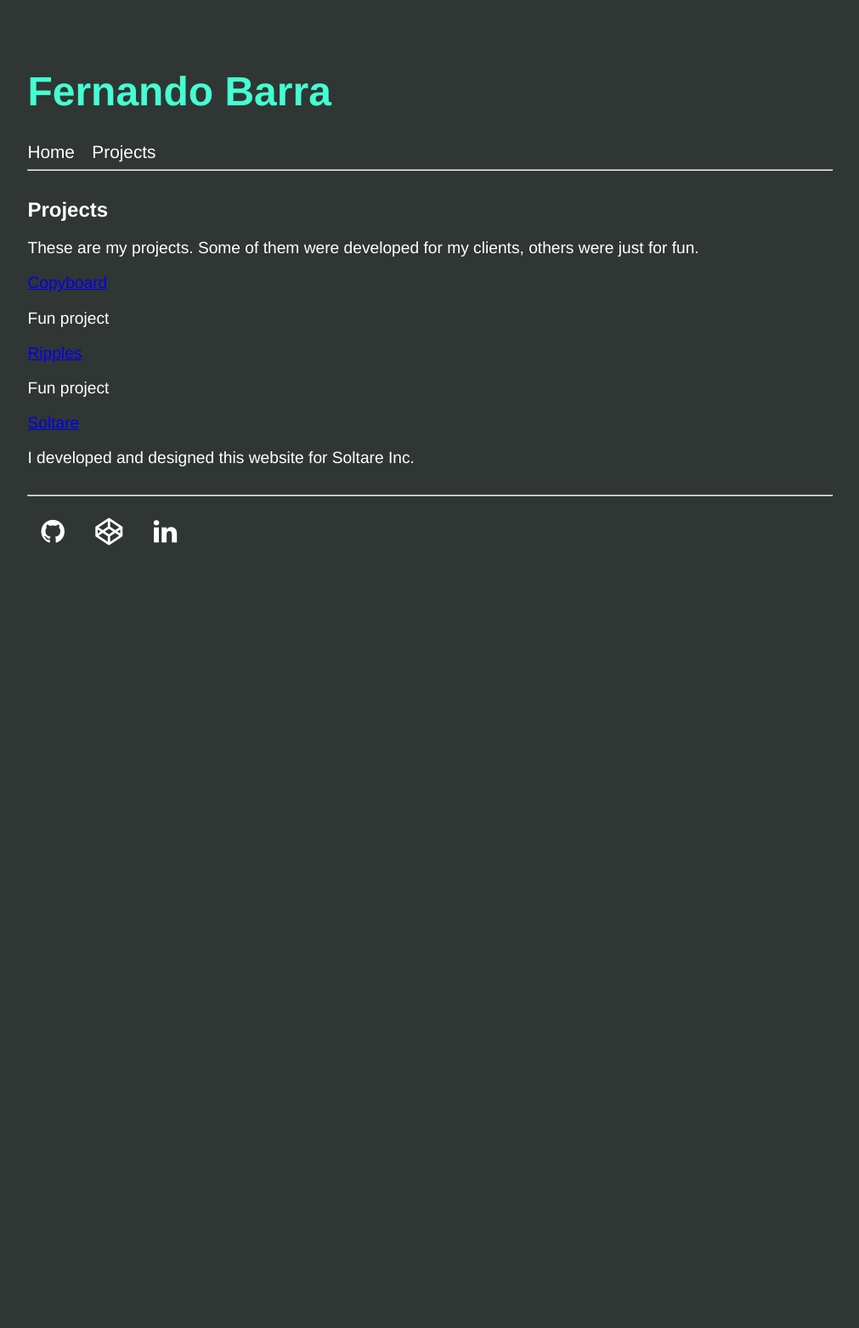
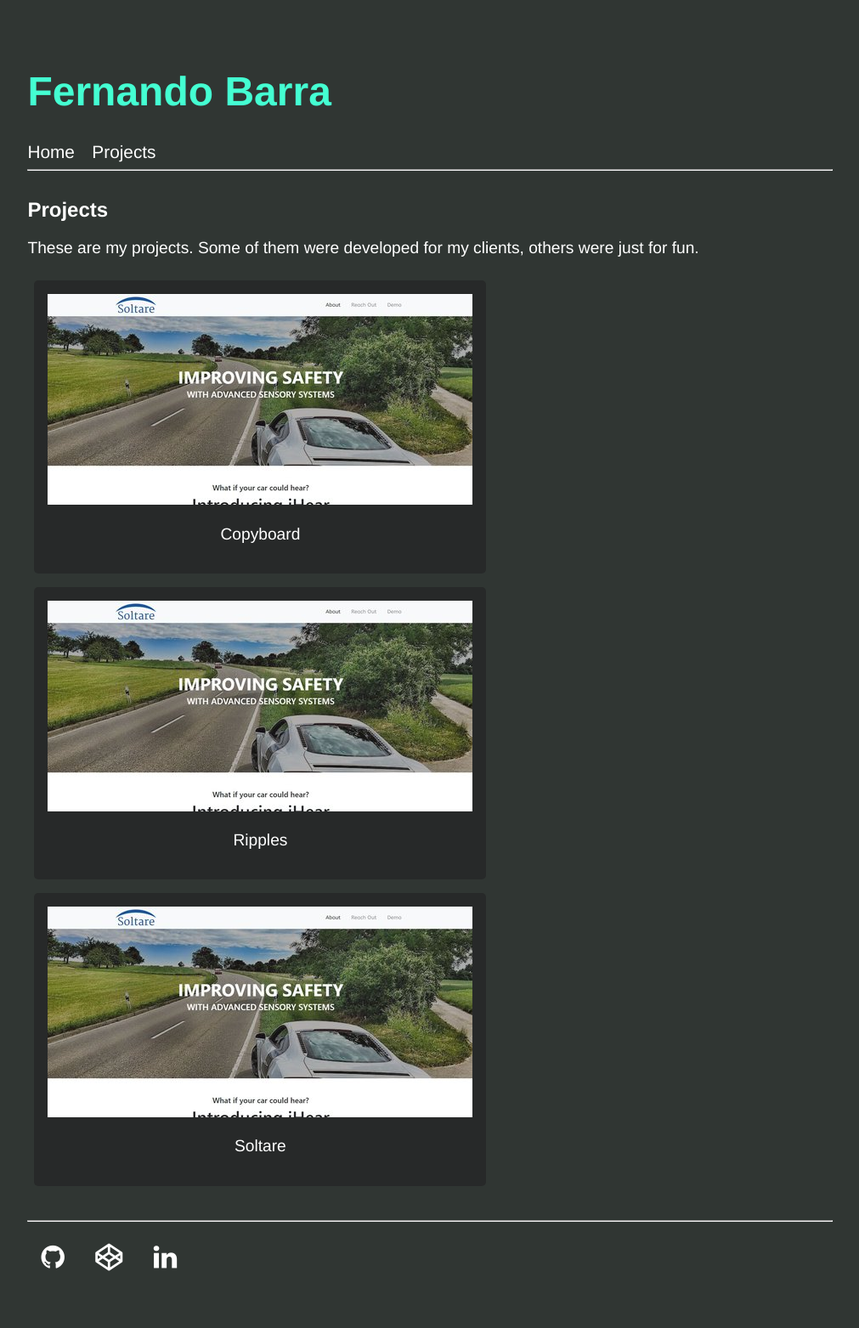
Before and after one commit to ferbarra/ferbarra.github.io, a Jekyll site: the page built from projects.html, in a window 1280 px wide. Shown: the whole page at 85% size, without its empty margins (134-1145 px from the left). Built offline with Jekyll 4.4.1, drawn with Linux system fonts in a browser that asks for light colours; before the commit the page ends 900 px from its top, so only the background shows below that.

Commit message:
Adds card components to projects list

```diff
--- a/_sass/main.scss
+++ b/_sass/main.scss
@@ -7,6 +7,7 @@ $breakpoint-desktop: 1281px;
 
 $main-color: #44ffd2;
 $site-background-color: #303633;
+$project-card-background-color: #272929;
 
 * {
   box-sizing: border-box;
@@ -63,6 +64,23 @@ footer {
   }
 }
 
+#projects {
+  display: flex;
+  flex-wrap: wrap;
+  flex-grow: 3;
+  a, a:hover, a:focus, a:active {
+    text-decoration: none;
+    color: inherit;
+  }
+  .project {
+    padding: 1rem;
+    background: $project-card-background-color;
+    text-align: center;
+    margin:0.5rem;
+    border-radius: 5px;
+  }
+}
+
 @media only screen and (min-width: $breakpoint-tablet-portrait) {
   .container {
     max-width: 90%;
@@ -111,7 +129,7 @@ footer {
 
 @media only screen and (min-width: $breakpoint-desktop) {
   .container {
-    max-width: 1200px;
+    max-width: 1100px;
   }
   h1 {
     font-size: 2.5rem;
--- a/projects.html
+++ b/projects.html
@@ -6,7 +6,13 @@ title: Projects
 <h2>{{ page.title }}</h2>
 <p>These are my projects. Some of them were developed for my clients, others were just for fun.</p>
 
-{% for project in site.projects %}
-    <p><a href="{{ project.url }}">{{ project.name }}</a></p>
-    {{ project.content | markdownify }}
-{% endfor %}
+<div id="projects">
+    {% for project in site.projects %}
+    <a href="{{ project.url }}">
+        <div class="project">
+            <img src="{{ project.image }}"/>
+            <p>{{ project.name }}</p>
+        </div>
+    </a>
+    {% endfor %}
+</div>
```
